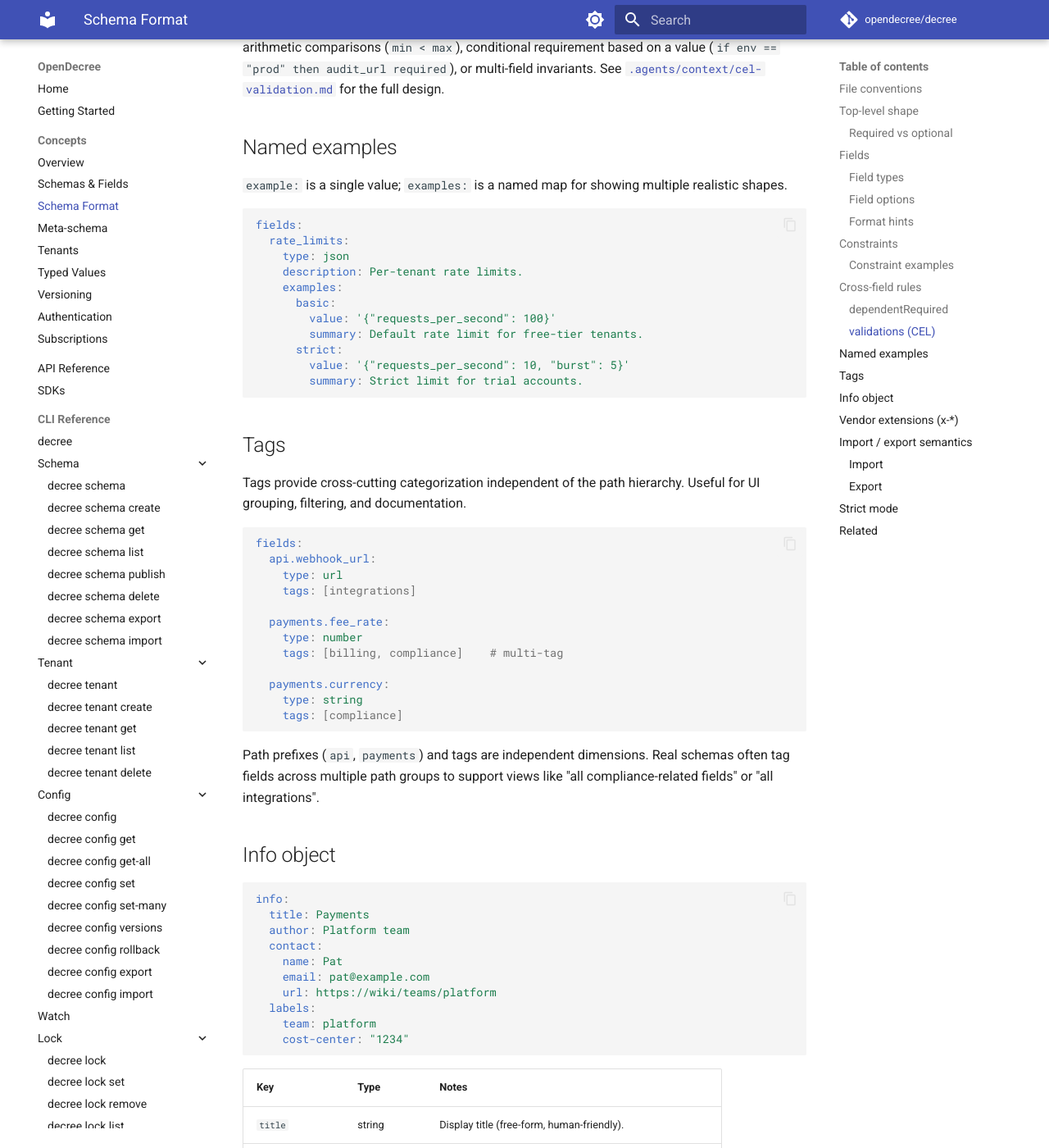
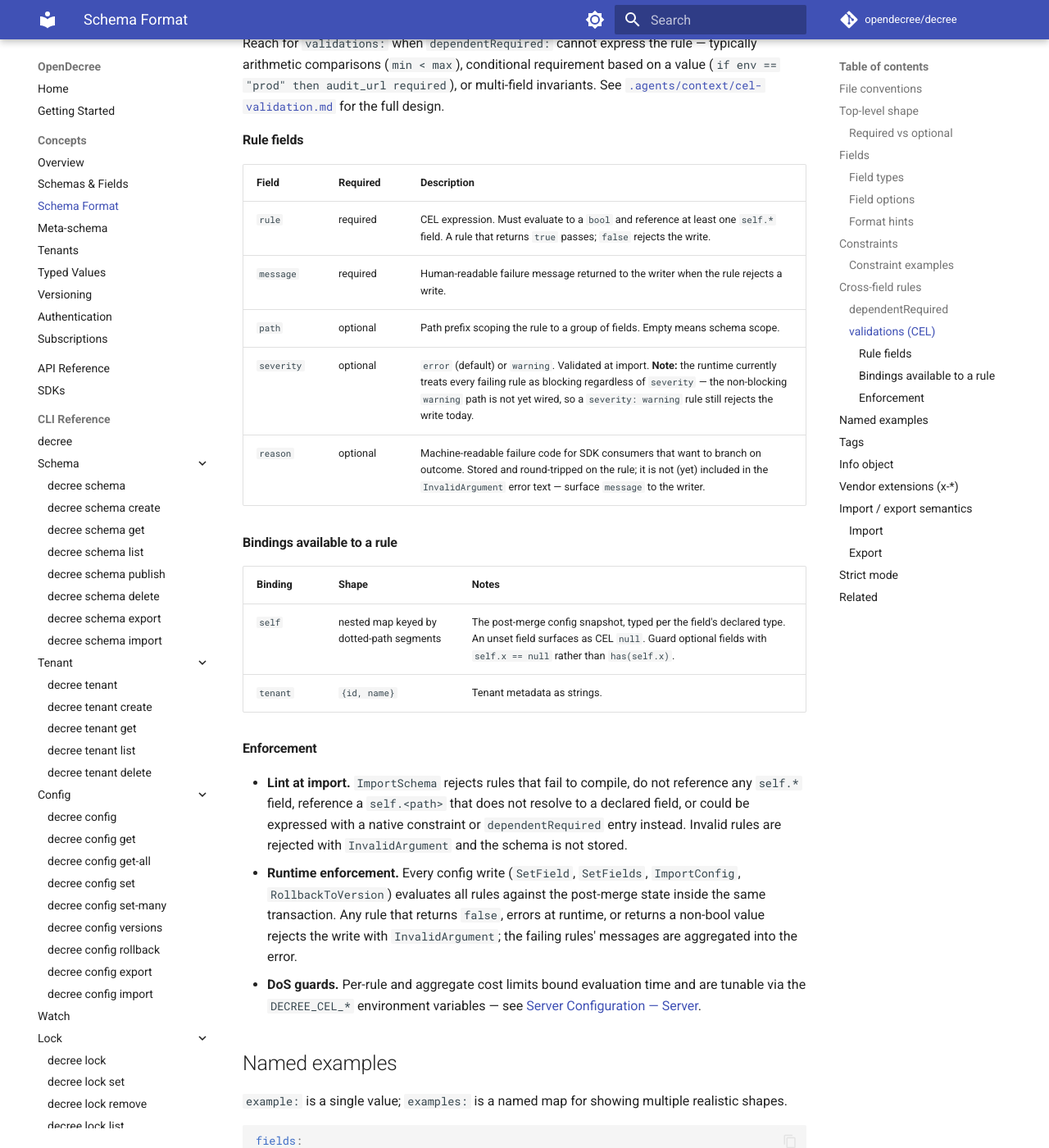
Before and after one commit to opendecree/decree, an MkDocs documentation site: the page built from docs/concepts/schema-format.md, in a window 1280 px wide and 1400 px high, scrolled down 7399 px. Shown: the whole window at 82% size. Built offline with MkDocs 1.6.1 and Material for MkDocs 9.7.7, drawn with Linux system fonts in a browser that asks for light colours; comment, search, counter and statistics services are not loaded; some of the changed text lies outside the part shown.

Commit message:
docs: document CEL validations as enforced
schema-format.md and schemas-and-fields.md described CEL `validations:` as unimplemented / "Phase 2", but the engine is live and enforced on every write.

- Both docs now describe CEL validations as enforced at write time (a failing rule rejects the write).
- Documents `severity`/`reason` behavior accurately (the non-blocking `warning` path is not yet wired; `reason` is stored, not surfaced in the error).
- Cross-links the `DECREE_CEL_*` DoS guards in configuration.md.

Closes #878

````diff
--- a/docs/concepts/schema-format.md
+++ b/docs/concepts/schema-format.md
@@ -47,7 +47,7 @@ fields:                                         # required, ≥1 entry
 dependentRequired:                              # optional
   payments.refunds_enabled: [payments.refund_window]
 
-validations:                                    # optional, reserved for Phase 2
+validations:                                    # optional, CEL cross-field rules (enforced on write)
   - path: payments
     rule: "self.payments.min < self.payments.max"
     message: "min must be less than max"
@@ -69,7 +69,7 @@ x-vendor-key: "any extension data"              # x-* allowed at every level
 | `version_description` | optional | Description of what changed in this version. |
 | `info` | optional | Ownership metadata — see [Info Object](#info-object). |
 | `dependentRequired` | optional | Cross-field "B required when A present" rules — see [Cross-field rules](#cross-field-rules). |
-| `validations` | optional | Reserved for CEL expression rules; engine ships in Phase 2 (issue [#76](https://github.com/opendecree/decree/issues/76)). |
+| `validations` | optional | CEL expression rules for cross-field invariants. Compiled and linted at import, enforced on every config write — see [validations (CEL)](#validations-cel). |
 
 Unknown top-level keys are rejected at import unless they begin with the `x-` prefix.
 
@@ -216,7 +216,7 @@ Semantics:
 
 ### validations (CEL)
 
-Reserved for cross-field rules expressed in [Common Expression Language](https://github.com/google/cel-spec). The schema-format key is reserved in v0.1.0; the runtime engine ships in Phase 2 (issue [#76](https://github.com/opendecree/decree/issues/76)). v0.1.0 schemas with `validations:` parse and persist; rules become no-ops at write time until the engine ships.
+Cross-field rules expressed in [Common Expression Language](https://github.com/google/cel-spec). Rules are compiled and linted at `ImportSchema` and **enforced on every config write** — a failing rule rejects the write with `InvalidArgument`.
 
 ```yaml
 validations:
@@ -228,6 +228,29 @@ validations:
 ```
 
 Reach for `validations:` when `dependentRequired:` cannot express the rule — typically arithmetic comparisons (`min < max`), conditional requirement based on a value (`if env == "prod" then audit_url required`), or multi-field invariants. See [`.agents/context/cel-validation.md`](https://github.com/opendecree/decree/blob/main/.agents/context/cel-validation.md) for the full design.
+
+#### Rule fields
+
+| Field | Required | Description |
+|-------|----------|-------------|
+| `rule` | required | CEL expression. Must evaluate to a `bool` and reference at least one `self.*` field. A rule that returns `true` passes; `false` rejects the write. |
+| `message` | required | Human-readable failure message returned to the writer when the rule rejects a write. |
+| `path` | optional | Path prefix scoping the rule to a group of fields. Empty means schema scope. |
+| `severity` | optional | `error` (default) or `warning`. Validated at import. **Note:** the runtime currently treats every failing rule as blocking regardless of `severity` — the non-blocking `warning` path is not yet wired, so a `severity: warning` rule still rejects the write today. |
+| `reason` | optional | Machine-readable failure code for SDK consumers that want to branch on outcome. Stored and round-tripped on the rule; it is not (yet) included in the `InvalidArgument` error text — surface `message` to the writer. |
+
+#### Bindings available to a rule
+
+| Binding | Shape | Notes |
+|---------|-------|-------|
+| `self` | nested map keyed by dotted-path segments | The post-merge config snapshot, typed per the field's declared type. An unset field surfaces as CEL `null`. Guard optional fields with `self.x == null` rather than `has(self.x)`. |
+| `tenant` | `{id, name}` | Tenant metadata as strings. |
+
+#### Enforcement
+
+- **Lint at import.** `ImportSchema` rejects rules that fail to compile, do not reference any `self.*` field, reference a `self.<path>` that does not resolve to a declared field, or could be expressed with a native constraint or `dependentRequired` entry instead. Invalid rules are rejected with `InvalidArgument` and the schema is not stored.
+- **Runtime enforcement.** Every config write (`SetField`, `SetFields`, `ImportConfig`, `RollbackToVersion`) evaluates all rules against the post-merge state inside the same transaction. Any rule that returns `false`, errors at runtime, or returns a non-bool value rejects the write with `InvalidArgument`; the failing rules' messages are aggregated into the error.
+- **DoS guards.** Per-rule and aggregate cost limits bound evaluation time and are tunable via the `DECREE_CEL_*` environment variables — see [Server Configuration — Server](../server/configuration.md#server).
 
 ## Named examples
 
````
Also changed, not shown: docs/concepts/schemas-and-fields.md (+1 -1 lines).
